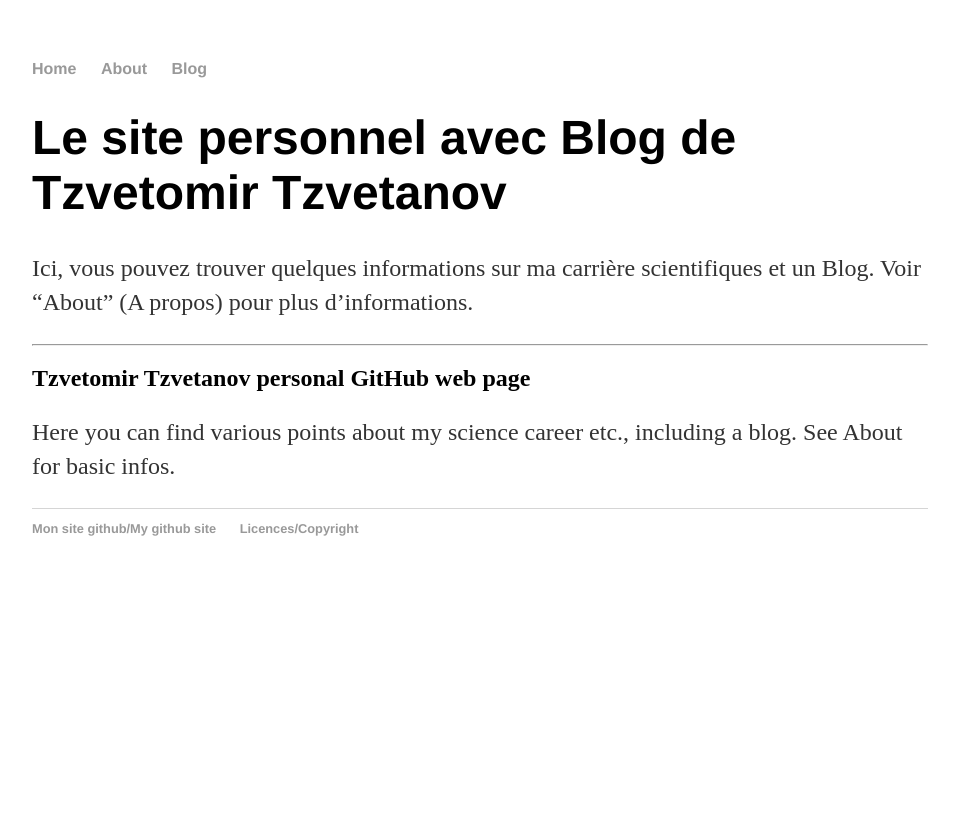
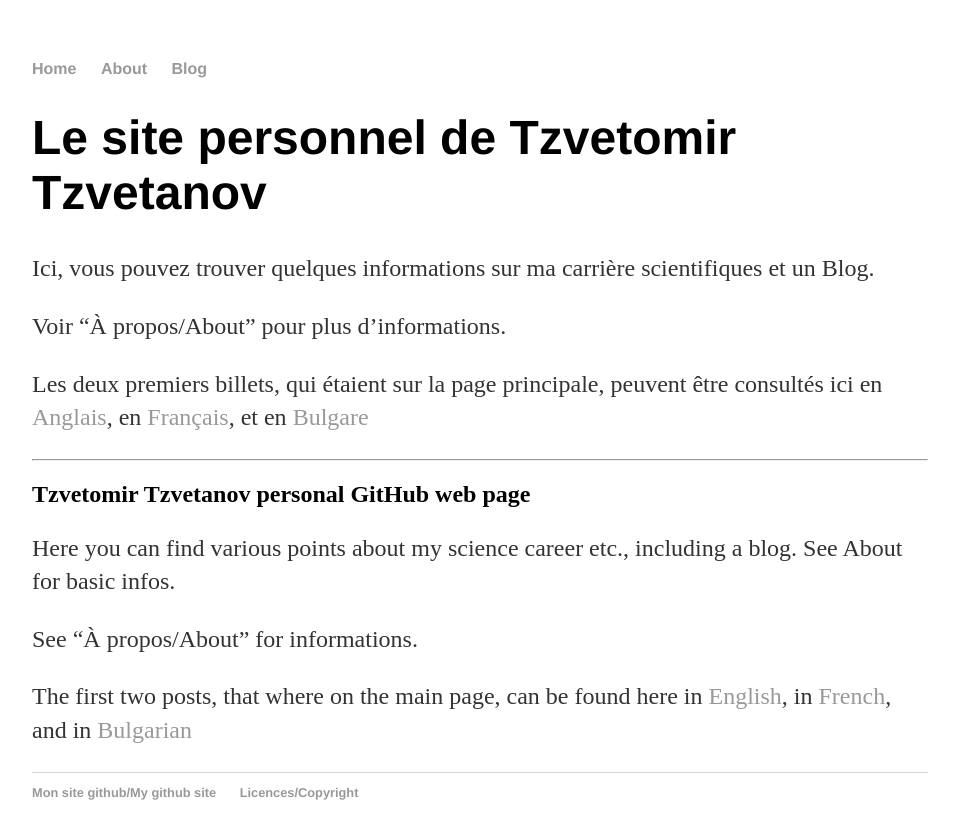
Before and after one commit to tzvet/tzvet.github.io, a Jekyll site: the page built from index.md, in a window 1280 px wide. Shown: the top 839 px of the page, without its empty margins (160-1119 px from the left). Built offline with Jekyll 4.4.1, drawn with Linux system fonts in a browser that asks for light colours.

Commit message:
Add files via upload

```diff
--- a/index.md
+++ b/index.md
@@ -1,14 +1,22 @@
 ---
 layout: default
-title: Tzvetomir Tzvetanov personal Github web page
+title: Le site personnel avec Blog de Tzvetomir Tzvetanov
 ---
 
-# Le site personnel avec Blog de Tzvetomir Tzvetanov
+# Le site personnel de Tzvetomir Tzvetanov
 
-Ici, vous pouvez trouver quelques informations sur ma carrière scientifiques et un Blog. Voir "About" (A propos) pour plus d'informations.
+Ici, vous pouvez trouver quelques informations sur ma carrière scientifiques et un Blog.
+
+Voir "À propos/About" pour plus d'informations.
+
+Les deux premiers billets, qui étaient sur la page principale, peuvent être consultés ici en [Anglais](https://tzvet.github.io/tzvet.github.io/blog/2020/06/03/pre-3rd-june-2020-posts), en [Français](https://tzvet.github.io/tzvet.github.io/blog/2020/06/03/pre-3rd-june-2020-posts_fr), et en [Bulgare](https://tzvet.github.io/tzvet.github.io/blog/2020/06/03/pre-3rd-june-2020-posts_bg)
 
 ---
 
 ## Tzvetomir Tzvetanov personal GitHub web page
 
 Here you can find various points about my science career etc., including a blog. See About for basic infos.
+
+See "À propos/About" for informations.
+
+The first two posts, that where on the main page, can be found here in [English](https://tzvet.github.io/tzvet.github.io/blog/2020/06/03/pre-3rd-june-2020-posts), in [French](https://tzvet.github.io/tzvet.github.io/blog/2020/06/03/pre-3rd-june-2020-posts_fr), and in [Bulgarian](https://tzvet.github.io/tzvet.github.io/blog/2020/06/03/pre-3rd-june-2020-posts_bg)
```
Also changed, not shown: default.html (added, +28 -0 lines).
